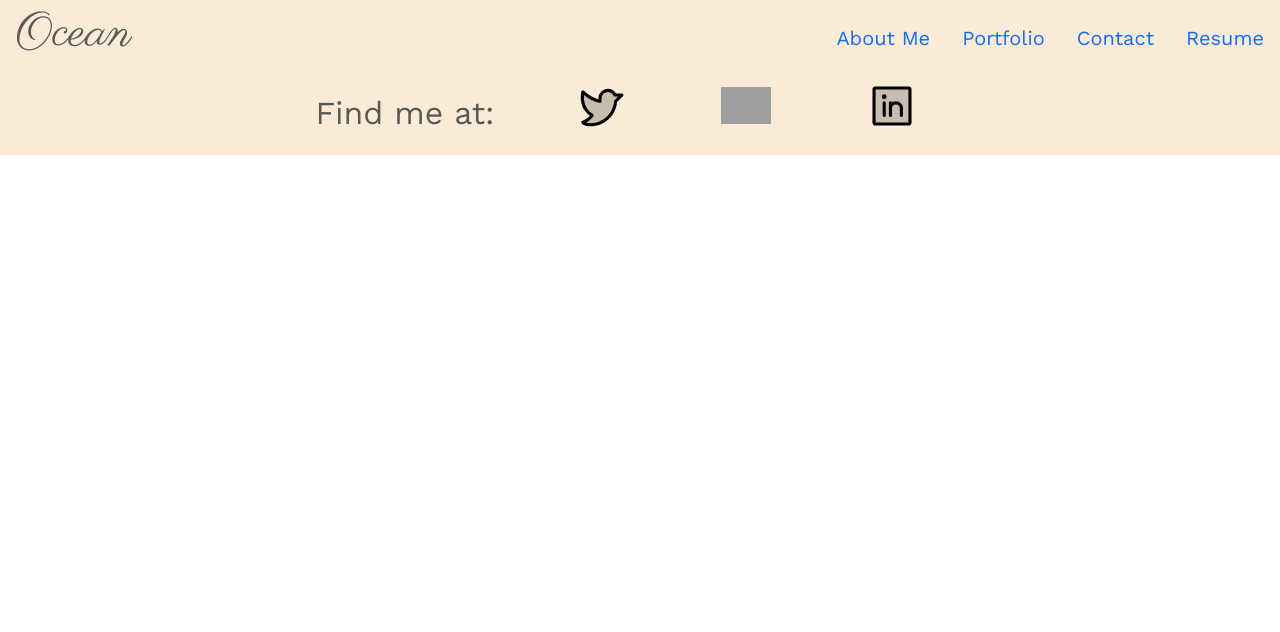
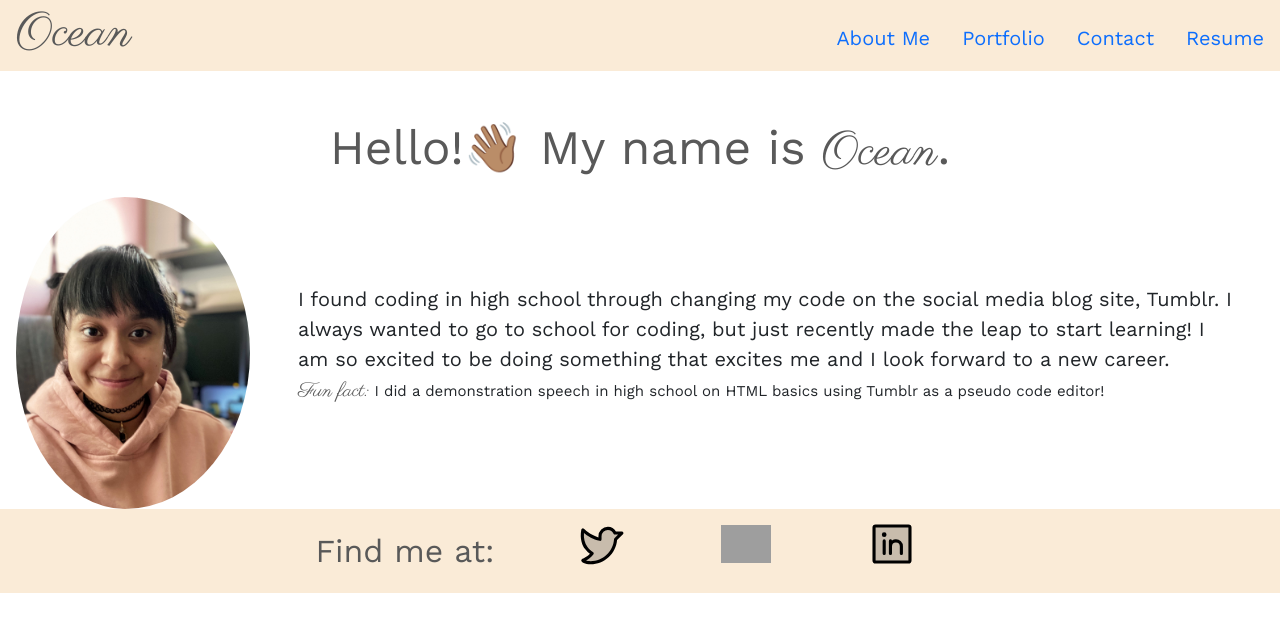
Before and after one commit to oceanlatte/my-react-portfolio, a React (Create React App) app: page / in a window 1280 px wide. Shown: the top 632 px of the page. Built offline with nearby package versions, Linux system fonts and the light colour scheme; grey boxes are pictures that could not be loaded.

Commit message:
move handleClick from Nav to Header; add a ternary if user is on homepage display About component instead of blank screen

```diff
--- a/src/App.js
+++ b/src/App.js
@@ -8,7 +8,7 @@ import Header from './components/Header';
 import Footer from './components/Footer';
 
 function App() {
-  const [linkSelected, setLinkSelected] = useState('/');
+  const [linkSelected, setLinkSelected] = useState(null);
 
   // if link state is 'portfolio' display #portfolio
   // default is to show 'about'
@@ -28,7 +28,7 @@ function App() {
       case '#contact':
         return <Contact/>
       default:
-        <About/>
+        <About />
     }
   }
 
@@ -39,18 +39,9 @@ function App() {
          setLinkSelected={setLinkSelected}
       />
       <main>
-        <>
-        {renderComponent()}
-        </>
-        {/* {linkSelected === '#portfolio' ? (
-            <Portfolio />
-          ) : (
-            <>
-              <About />
-              <Resume />
-              <Contact />
-            </>
-          )} */}
+        {linkSelected === null ? (<About/>) : (
+          renderComponent()
+        )}
       </main>
       <Footer/>
     </div>
--- a/src/components/Header.js
+++ b/src/components/Header.js
@@ -4,14 +4,33 @@ import Nav from './Nav';
 function Header(props) {
   const { linkSelected, setLinkSelected } = props;
 
+  // Handles getting the name of the clicked Navbar link
+  function handleClick({ target }) {
+    const clickedHeaderLink = target.outerText;
+    const pageName = clickedHeaderLink.toLowerCase().trim();
+
+    // if clicked navbar name is more than two words, replace the space with a dash
+    if (pageName.search(' ')) {
+      const newLinkName = pageName.replace(' ', '-');
+      setLinkSelected('#' + newLinkName);
+      console.log(newLinkName)
+    }
+    else {
+      setLinkSelected('#' + pageName);
+      console.log(pageName);
+    }
+
+  }
+
   return (
     <header className='d-flex justify-content-between align-items-center'>
       <h1 className='mx-3'>
-        <a href='/'>Ocean</a>
+        <a href='/' onClick={() => setLinkSelected(null)}>Ocean</a>
       </h1>
       <Nav
         linkSelected={linkSelected}
         setLinkSelected={setLinkSelected}
+        handleClick={handleClick}
       />
     </header>
   )
--- a/src/components/Nav.js
+++ b/src/components/Nav.js
@@ -2,26 +2,9 @@ import React, { useState } from 'react';
 import '../App.css';
 
 function Nav(props) {
-  const { linkSelected, setLinkSelected } = props;
-
-  // Handles getting the name of the clicked Navbar link
-  function handleClick({ target }) {
-    const clickedHeaderLink = target.outerText;
-    const pageName = clickedHeaderLink.toLowerCase().trim();
-
-    // if clicked navbar name is more than two words, replace the space with a dash
-    if (pageName.search(' ')) {
-      const newLinkName = pageName.replace(' ', '-');
-      setLinkSelected('#' + newLinkName);
-    }
-    else {
-      setLinkSelected('#' + pageName)
-    }
-
-  }
+  const { linkSelected, setLinkSelected, handleClick } = props;
 
   return (
-
     <nav className='d-flex nav-links' >
       <a href={linkSelected} className='px-3 nav-links' onClick={handleClick} >
           About Me
```
